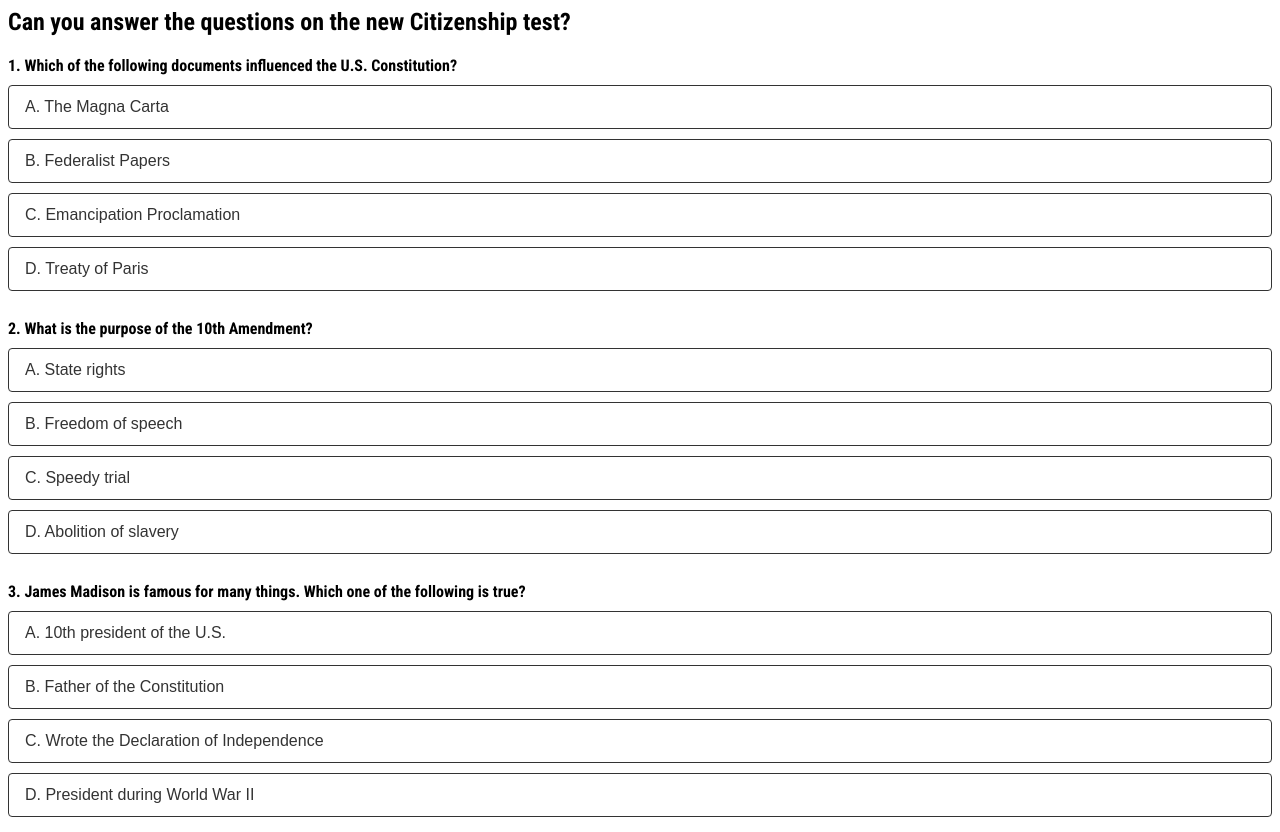
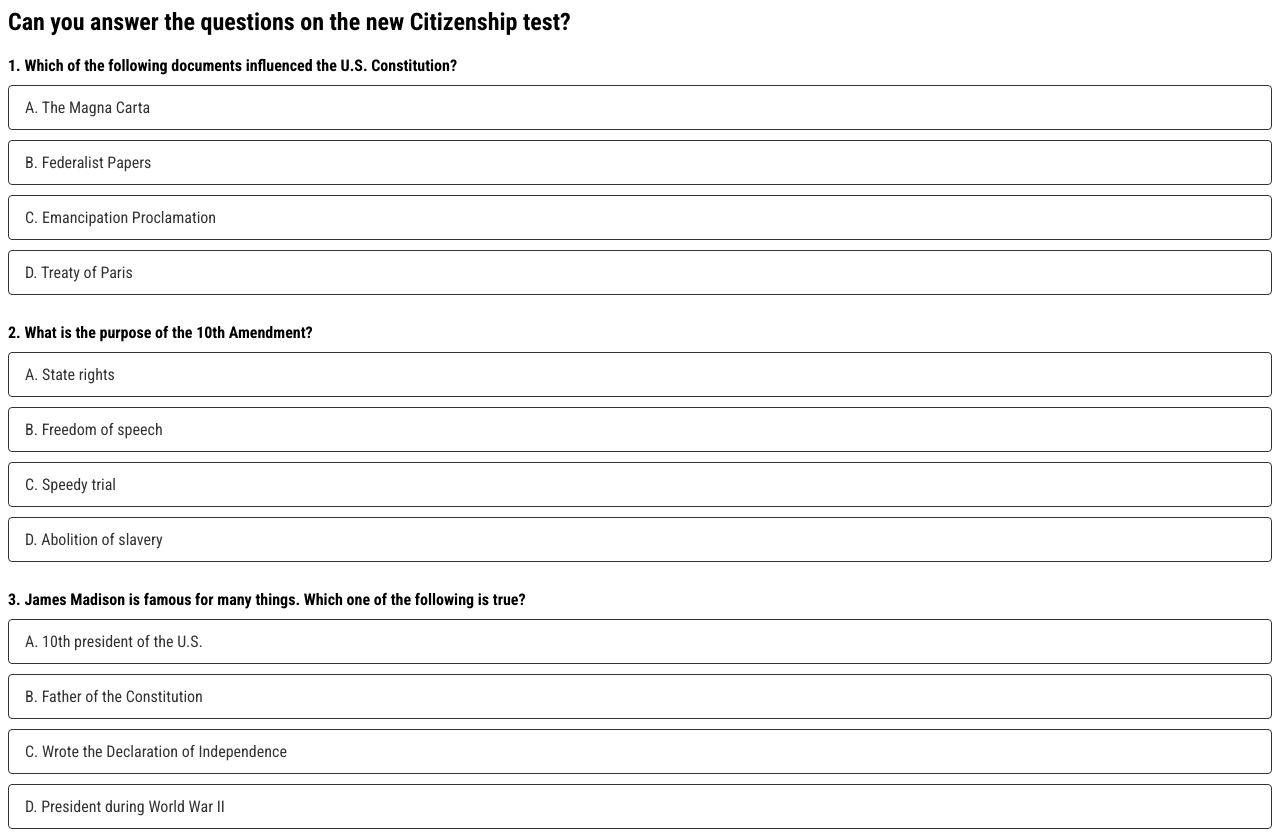
Before and after one commit to tbtimes/citizenship-quiz, a plain HTML site: page docs/index.html in a window 1280 px wide. Shown: the top 832 px of the page. Drawn offline with Linux system fonts and the light colour scheme.

Commit message:
set font on buttons

```diff
--- a/docs/index.html
+++ b/docs/index.html
@@ -103,6 +103,7 @@
     margin-bottom: 10px;
   }
   .answer {
+    font-family: "Roboto Condensed", Arial, sans-serif;
     display: block;
     width: 100%;
     margin-bottom: 10px;
```
